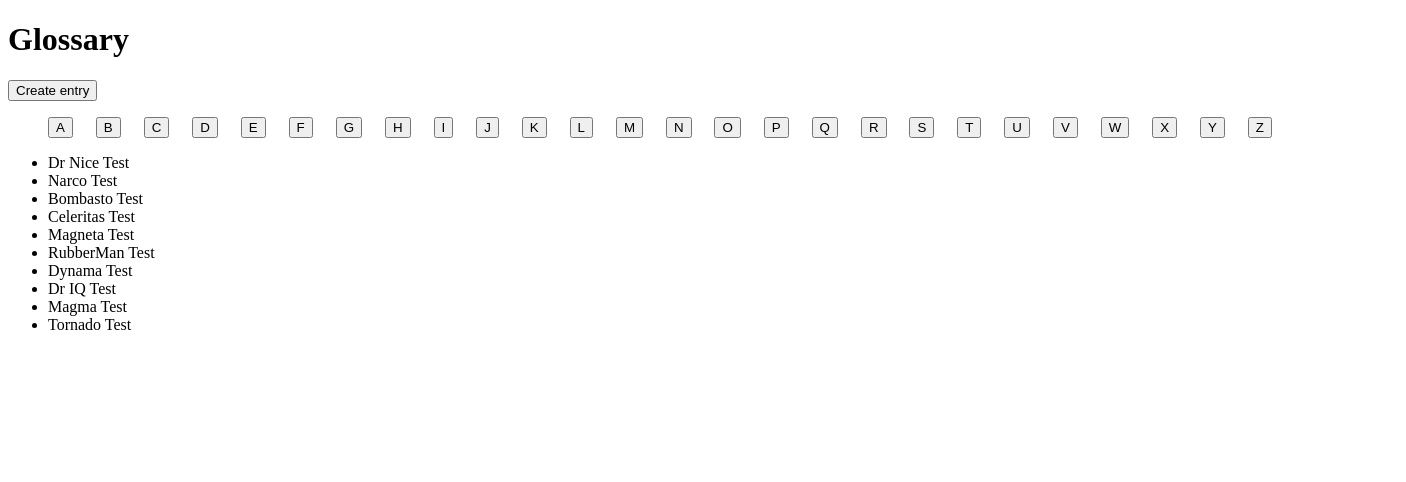
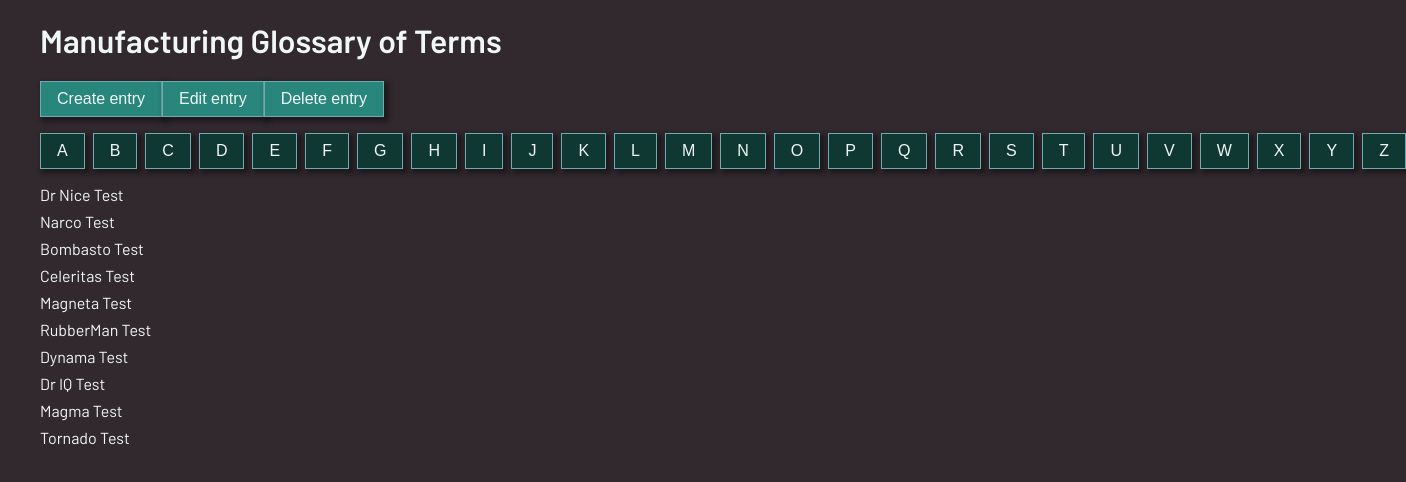
Before and after one commit to johnnyraper/app-glossary, an Angular app: page / in a window 1280 px wide. Shown: the top 482 px of the page, 1406 px wide, since content can reach past the window. Built offline with nearby package versions, Linux system fonts and the light colour scheme.

Commit message:
feat(Glossary): Add necessary styles and filter list according to letter clicked. Co-authored-by: Megan <megan.arneau@gmail.com>

```diff
--- a/src/app/app.component.html
+++ b/src/app/app.component.html
@@ -1,7 +1,11 @@
-<app-header></app-header>
+<app-header (letterSelected)="filterGlossary($event)"></app-header>
 
-<div>
-  <ul>
-    <li *ngFor="let d of data">{{d.name}} {{d.description}}</li>
+<div *ngIf="data | filterWords: letter as filteredData">
+  <ul *ngIf="filteredData.length; else notfound" class="data-list">
+    <li class="data-item" *ngFor="let d of filteredData">{{ d.name }} {{ d.description }}</li>
   </ul>
 </div>
+
+<ng-template #notfound>
+  <span>No entries found to your research.</span>
+</ng-template>
--- a/src/app/app.component.scss
+++ b/src/app/app.component.scss
@@ -0,0 +1,11 @@
+@import '../app/styles/utils';
+
+.data {
+  &-list {
+    // @todo
+  }
+
+  &-item {
+    margin: $grid 0;
+  }
+}
--- a/src/app/app.component.ts
+++ b/src/app/app.component.ts
@@ -1,3 +1,4 @@
+
 import { Component } from '@angular/core';
 import { MockData } from './mock-data';
 
@@ -7,38 +8,23 @@ import { MockData } from './mock-data';
   styleUrls: ['./app.component.scss']
 })
 export class AppComponent {
-  title = 'glossary';
-  letters = [
-    'A',
-    'B',
-    'C',
-    'D',
-    'E',
-    'F',
-    'G',
-    'H',
-    'I',
-    'J',
-    'K',
-    'L',
-    'M',
-    'N',
-    'O',
-    'P',
-    'Q',
-    'R',
-    'S',
-    'T',
-    'U',
-    'V',
-    'W',
-    'X',
-    'Y',
-    'Z'
-  ];
-  data = MockData;
+  public title = 'glossary';
+  public data: any[] = MockData;
+  public letter = '';
+
+/**
+const count = 0;
+
+data.forEach(d => {
+  count += 1;
+}); */
+
+  public filterGlossary(letter: string): void {
+    this.letter = letter;
+  }
 
   public createEntry(event: any): void {
     console.log('create entry', event);
   }
+
 }
--- a/src/app/header/header.component.html
+++ b/src/app/header/header.component.html
@@ -1,10 +1,13 @@
-<div>
-  <h1>Glossary</h1>
+<header>
+  <h1>Manufacturing Glossary of Terms</h1>
+
   <button (click)="createEntry($event)">Create entry</button>
+  <button (click)="createEntry($event)">Edit entry</button>
+  <button (click)="createEntry($event)">Delete entry</button>
 
-  <ul class="list">
-    <li *ngFor="let letter of letters">
-      <button (click)="selectLetter(letter)" >{{letter}}</button>
+  <ul class="letters-list">
+    <li class="letters-item" *ngFor="let letter of letters">
+      <button class="btn-outline" (click)="selectLetter(letter)">{{ letter }}</button>
     </li>
   </ul>
-</div>
+</header>
--- a/src/app/header/header.component.scss
+++ b/src/app/header/header.component.scss
@@ -1,6 +1,17 @@
-.list {
-  display: flex;
-  flex-direction: row;
-  justify-content: space-between;
-  list-style: none;
+@import '../../app/styles/utils';
+
+.letters {
+  &-list {
+    display: flex;
+    justify-content: space-between;
+    margin: $grid-2x 0;
+  }
+
+  &-item {
+    margin: 0 $grid-half;
+
+    &:first-of-type {
+      margin-left: 0;
+    }
+  }
 }
--- a/src/app/header/header.component.ts
+++ b/src/app/header/header.component.ts
@@ -37,14 +37,13 @@ export class HeaderComponent {
   ];
 
   @Output()
-  letterSelected: EventEmitter<string>;
+  public letterSelected: EventEmitter<string> = new EventEmitter<string>();
 
   public createEntry(event: any): void {
     console.log('create entry', event);
   }
 
   public selectLetter(letter: string) {
-    console.log('letter selected ', letter);
     this.letterSelected.emit(letter);
   }
 }
--- /dev/null
+++ b/src/app/pipes/filter-words.pipe.ts
@@ -0,0 +1,10 @@
+import { Pipe, PipeTransform } from '@angular/core';
+
+@Pipe({name: 'filterWords'})
+export class FilterWordsPipe implements PipeTransform {
+    transform(value: any[], letter: string): any[] {
+        return value.filter((data) => {
+            return data.name.toLowerCase().startsWith(letter.toLowerCase());
+        });
+    }
+}
--- /dev/null
+++ b/src/app/styles/utils.scss
@@ -0,0 +1,7 @@
+$grid: 8px;
+$grid-2x: 16px;
+$grid-3x: 24px;
+$grid-4x: 32px;
+$grid-5x: 40px;
+
+$grid-half: 4px;
--- /dev/null
+++ b/src/app/styles/variables.scss
@@ -0,0 +1,6 @@
+$color-background: #32292F;
+$color-primary: #F0F7F4;
+$color-accent: #99E1D9;
+$color-accent-highlight: #70abaf;
+
+$font-size-regular: 16px;
--- a/src/index.html
+++ b/src/index.html
@@ -6,6 +6,7 @@
   <base href="/">
   <meta name="viewport" content="width=device-width, initial-scale=1">
   <link rel="icon" type="image/x-icon" href="favicon.ico">
+  <link href="https://fonts.googleapis.com/css2?family=Barlow:wght@400;600;900&display=swap" rel="stylesheet">
 </head>
 <body>
   <app-root></app-root>
--- a/src/styles.scss
+++ b/src/styles.scss
@@ -1 +1,47 @@
 /* You can add global styles to this file, and also import other style files */
+
+@import "app/styles/variables";
+@import "app/styles/utils";
+
+body {
+  margin: 0;
+  padding: 0;
+  max-width: 1000px;
+  background: $color-background;
+  color: $color-primary;
+  font-family: "Barlow", Roboto, sans-serif;
+  padding: 0 $grid-5x;
+}
+
+h1 {
+  font-weight: 600;
+}
+
+ul {
+  margin: 0;
+  padding: 0;
+  list-style: none;
+}
+
+button {
+  padding: $grid $grid-2x;
+  font-size: $font-size-regular;
+  background: darken($color-accent, 40%);
+  border: 1px solid $color-accent-highlight;
+  box-shadow: 3px 3px 5px 2px rgba(0, 0, 0, 0.4);
+  color: $color-primary;
+  cursor: pointer;
+  transition: ease-in-out 0.2s;
+
+  &:hover {
+    background: darken($color-accent, 35%);
+  }
+
+  &.btn-outline {
+    background: darken($color-accent, 60%);
+
+    &:hover {
+      background: darken($color-accent, 55%);
+    }
+  }
+}
```
Also changed, not shown: src/app/app.module.ts (+10 -2 lines), 1 other file (tests, documents, lock files or other folders).
